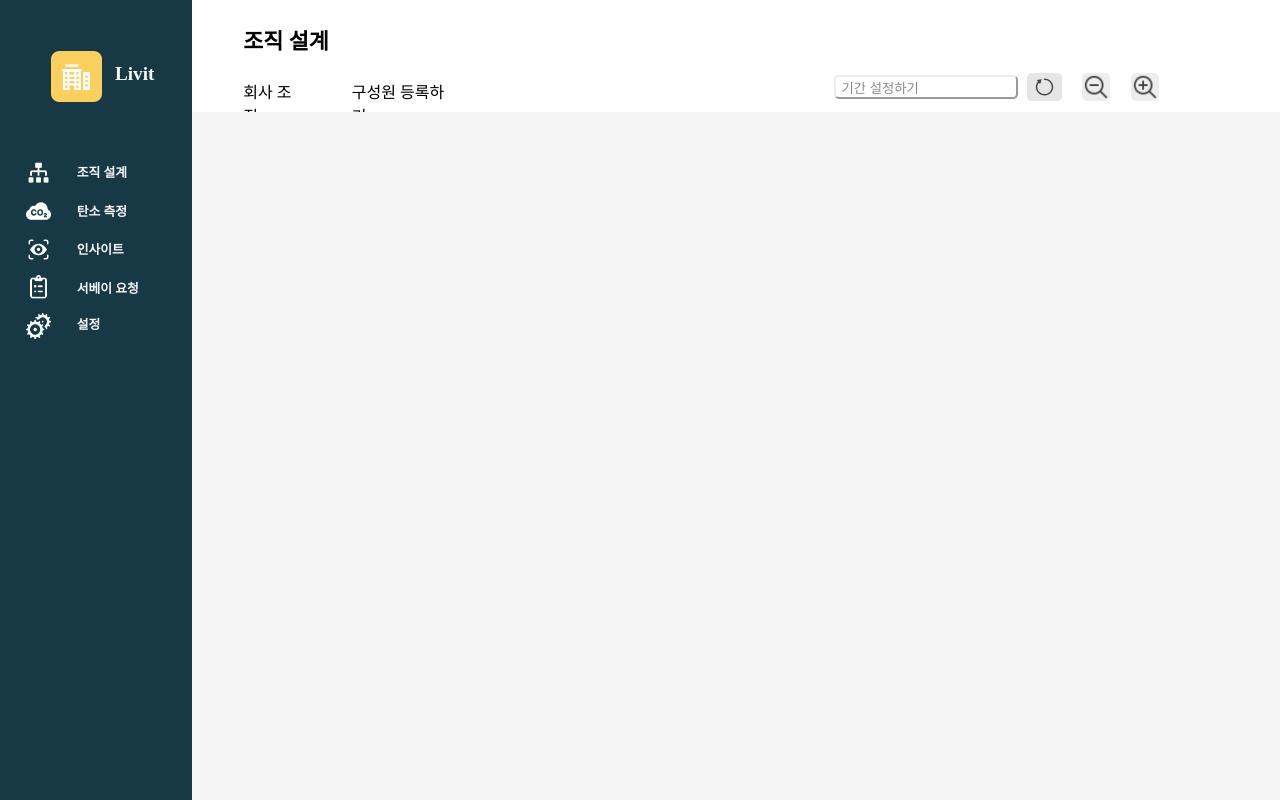
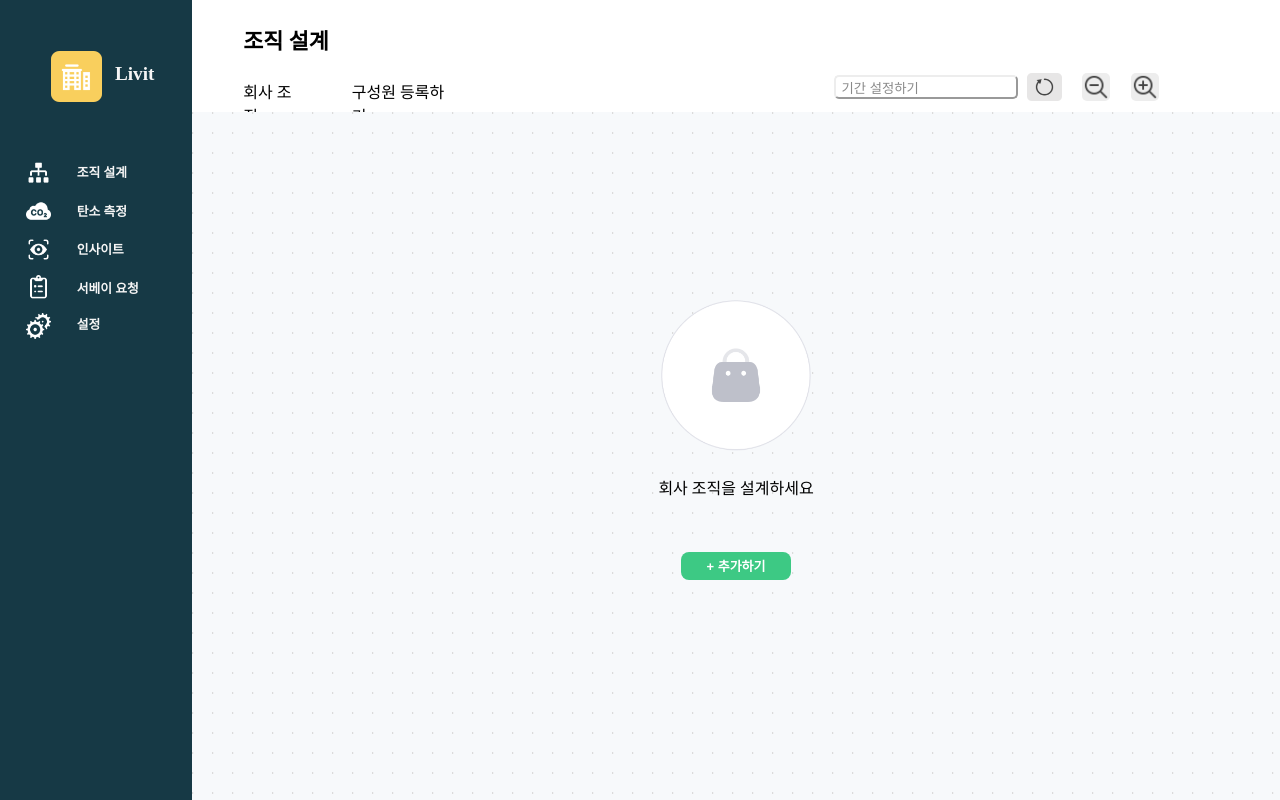
Before and after one commit to deho0701/carbon-dashboard, a Vue app: page / in a window 1280 px wide. Built offline with nearby package versions, Linux system fonts and the light colour scheme.

Commit message:
group lock 화면 추가

```diff
--- a/src/components/groups/AddGroup.vue
+++ b/src/components/groups/AddGroup.vue
@@ -1,32 +1,65 @@
 <template>
 <div class="addGroup">
-    <li>dawdawdawdawdawdawda</li>
-    <li>dawdawdwadawdawdawdw</li>
+    <h2 class="edit-group-title">조직도 편집</h2>
+    <h3>전체 {{GroupNum}} </h3>
+    <div class="add-group-iinput">
+
+    </div>
+    <button class="add-group-commit" @click="OffEditGroup">저장하기</button>
 </div>
 </template>
 <style>
-    .addGroup{
-        height: 100px;
-        width: 200px;
-        background-color: aqua;
-    }
+.addGroup{
+    height: 100vh;
+    width: 40vw;
+    background-color: rgb(255, 255, 255);
+    border-color:rgba(228, 228, 228, 0.26) ;
+    border-style: groove  ;
+}
+.edit-group-title{
+    font-size:1.7vw;
+    font-weight: 600;
+    margin: 3vh 4vw 1vh;
+}
+.add-group-commit{
+    float: left;
+    margin:1.3vh;
+    width: 20VW;
+    height: 3.5vh;
+    background: #3DC984;
+    border: none;
+    border-radius: 8px;
+    font-weight: 600;
+    font-size: 13px;
+    color: #FFFFFF;
 
+    margin-bottom: 0;
+    position: absolute;
+    left: 50%;
+    bottom: 5%;
+    transform: translate(-50%,-50%);
+}
 
 
 </style>
 
 
 <script>
+import { useStore } from "vuex";
 
 export default{
     name:'',
     components:{},
     data(){
         return{
-            sampleData:''
+            GroupNum:0
         };
     },
-    setup(){},
+    setup(){
+        const store = useStore(); //vuex 사용
+        const OffEditGroup = () => store.commit("OffEdit", );
+        return {OffEditGroup}
+    },
     created(){},
     mounted(){},
     unmounted(){},
--- a/src/components/groups/Group-tree.vue
+++ b/src/components/groups/Group-tree.vue
@@ -1,20 +1,63 @@
 <template>
     <div class="group-tree">
-
+        <img src="@/assets/LockGroup.png" alt="권한 따라 잠금" class="lock-group">
+        <span class="group-lock-guide">회사 조직을 설계하세요</span>
+        <button class="add-group-button-Intree" @click="OnEditGroup" type="button">+ 추가하기</button>
     </div>
 </template>
 
 <style>
 .group-tree{
-    background-color:#F5F5F5 ;
     height: 86vh;   /*header랑 합쳐서 100이 되어야 함*/
-}
+    position: relative;
+    /* 점 배경 */
+    background-image: linear-gradient(to bottom, transparent, transparent 10%, #F7F9FB 10%),
+      linear-gradient(to right, rgba(0, 0, 0, 0.342), rgba(0, 0, 0, 0.103) 3%, #F7F9FB 10%);
+    background-size: 20px 20px;
+
+    text-align: center;
+  }
+  .lock-group{
+    width: 150px;
+    position: absolute;
+    left: 50%;
+    bottom: 40%;
+    transform: translate(-50%,-50%);
+  }
+  .group-lock-guide{
+    position: absolute;
+    left: 50%;
+    bottom: 42%;
+    transform: translate(-50%,-50%);
+  }
+  .add-group-button-Intree{
+    width: 110px;
+    height: 3.5vh;
+    background: #3DC984;
+    border: none;
+    border-radius: 8px;
+    font-weight: 600;
+    font-size: 13px;
+
+    color: #FFFFFF;
+    position: absolute;
+    left: 50%;
+    bottom: 30%;
+    transform: translate(-50%,-50%);
+  }
+
 </style>
 
 
 <script>
+import { useStore } from "vuex";
     export default {
-        name :"group-header",
+        setup(){
+            const store = useStore(); //vuex 사용
+            const OnEditGroup = () => store.commit("OnEdit", );
+            return {OnEditGroup}
+        },
+        name :"Group-tree",
         components:{
 
         }
--- a/src/components/groups/Header.vue
+++ b/src/components/groups/Header.vue
@@ -9,7 +9,7 @@
             <div>
                 <img class="pm-button" src="@/assets/minus.png" alt="">
                 <img class="pm-button" src="@/assets/plus.png" alt="">
-                <button class="add-group-button" @click="EditGroup" type="button">+ 추가하기</button>
+                <button class="add-group-button" @click="OnEditGroup" type="button">+ 추가하기</button>
             </div>
         </div>
     </div>
@@ -82,8 +82,8 @@ import { useStore } from "vuex";
     export default {
         setup(){
             const store = useStore(); //vuex 사용
-            const EditGroup = () => store.commit("OnEdit", );
-            return {EditGroup}
+            const OnEditGroup = () => store.commit("OnEdit", );
+            return {OnEditGroup}
         },
         name :"group-header",
         components:{
--- a/src/store.js
+++ b/src/store.js
@@ -14,6 +14,9 @@ export default createStore({
     ,mutations:{
         OnEdit(state){
             state.EditGroups = true;
+        },
+        OffEdit(state){
+            state.EditGroups = false;
         }
     },
     //전처리 후 Mutations에 데이터 전달
--- a/src/views/Group.vue
+++ b/src/views/Group.vue
@@ -4,7 +4,7 @@
         <div class="contents">
             <GroupHeader/>
             <GroupTree>  </GroupTree>
-            <GroupAdd class="add-group" v-on:OnEditGroup="OnEdit" v-if="isView"/>
+            <GroupAdd class="add-group" v-if="isView"/>
 
         </div>
 
@@ -60,10 +60,7 @@ import GroupAdd from "@/components/groups/AddGroup.vue"
 
             };
         },method:{
-            OnEdit(){
-                this.isView = true;
-                console.log(this.isView)
-            }
+
         }
     };
 </script>
```
Also changed, not shown: src/assets/LockGroup.png (added).
